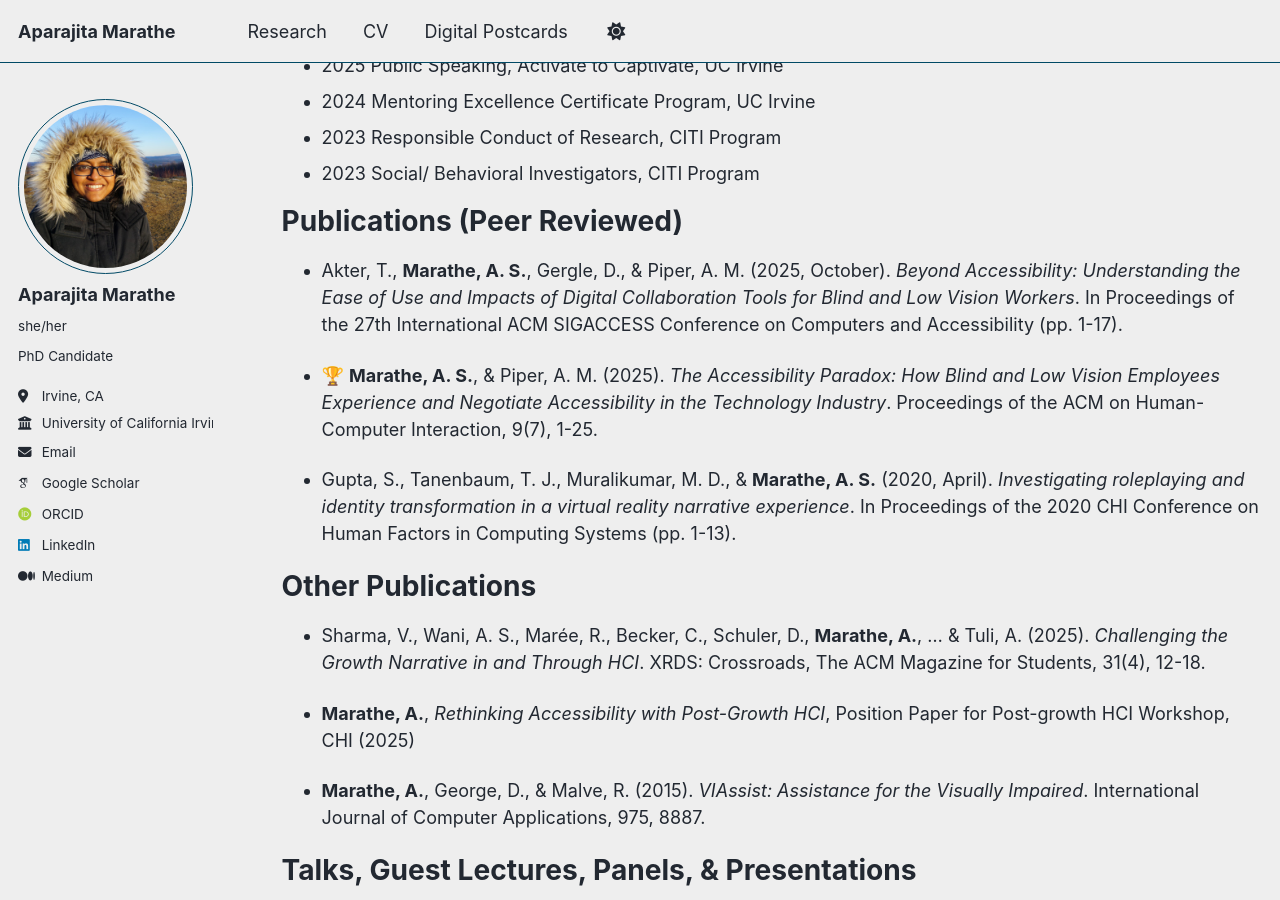
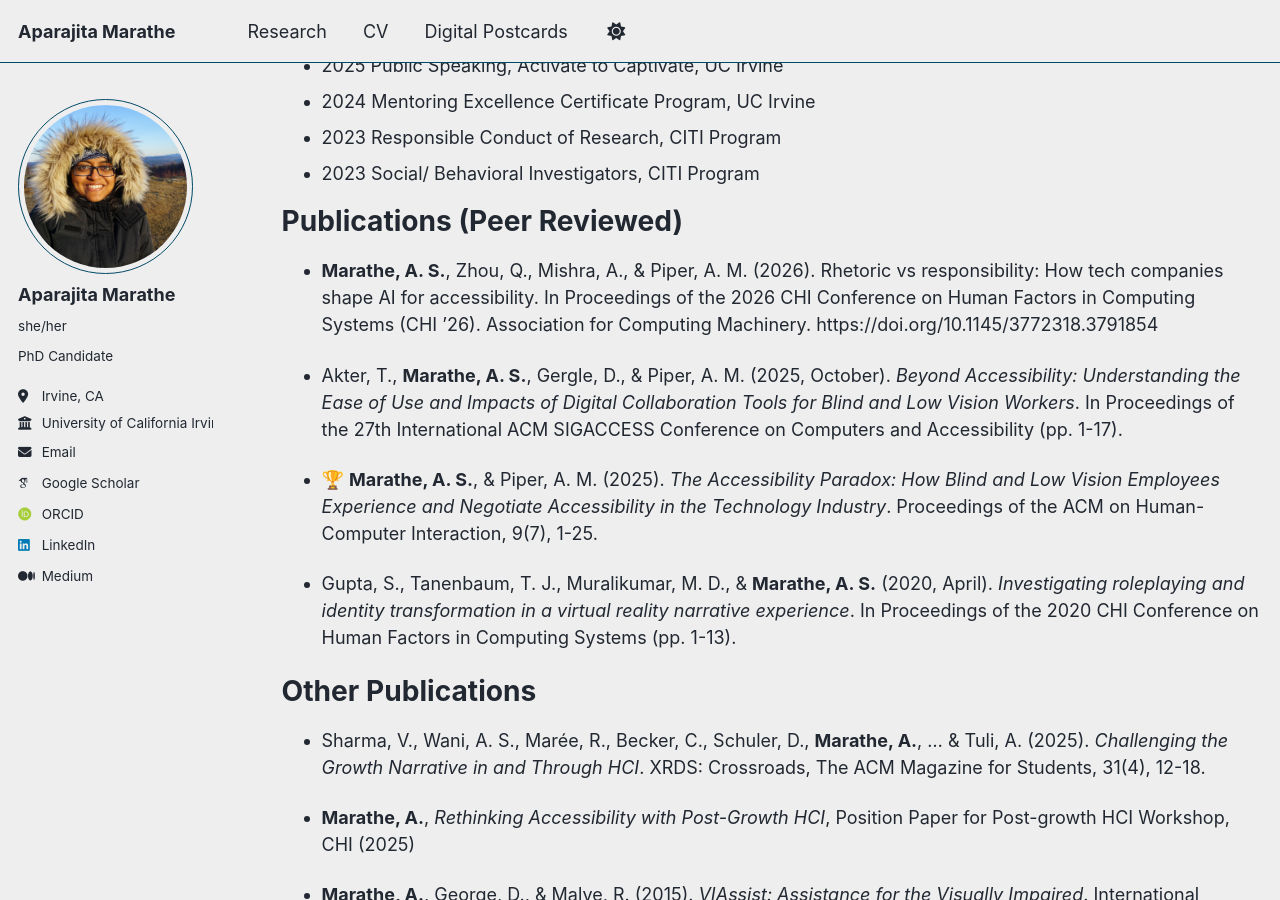
Before and after one commit to aparajitamarathe/aparajitamarathe.github.io, a Jekyll site: the page built from _pages/cv.md, in a window 1280 px wide and 900 px high, scrolled down 821 px. Built offline with Jekyll 4.4.1, drawn with Linux system fonts in a browser that asks for light colours; some web fonts are replaced.

Commit message:
Add publication on AI accessibility for CHI '26
Added a new publication entry to the CV.

```diff
--- a/_pages/cv.md
+++ b/_pages/cv.md
@@ -43,6 +43,8 @@ Certifications
 
 Publications (Peer Reviewed)
 ======
+* **Marathe, A. S.**, Zhou, Q., Mishra, A., & Piper, A. M. (2026). Rhetoric vs responsibility: How tech companies shape AI for accessibility. In Proceedings of the 2026 CHI Conference on Human Factors in Computing Systems (CHI ’26). Association for Computing Machinery. https://doi.org/10.1145/3772318.3791854
+
 * Akter, T., **Marathe, A. S.**, Gergle, D., & Piper, A. M. (2025, October). _Beyond Accessibility: Understanding the Ease of Use and Impacts of Digital Collaboration Tools for Blind and Low Vision Workers_. In Proceedings of the 27th International ACM SIGACCESS Conference on Computers and Accessibility (pp. 1-17).
 
 * 🏆 **Marathe, A. S.**, & Piper, A. M. (2025). _The Accessibility Paradox: How Blind and Low Vision Employees Experience and Negotiate Accessibility in the Technology Industry_. Proceedings of the ACM on Human-Computer Interaction, 9(7), 1-25.
```
